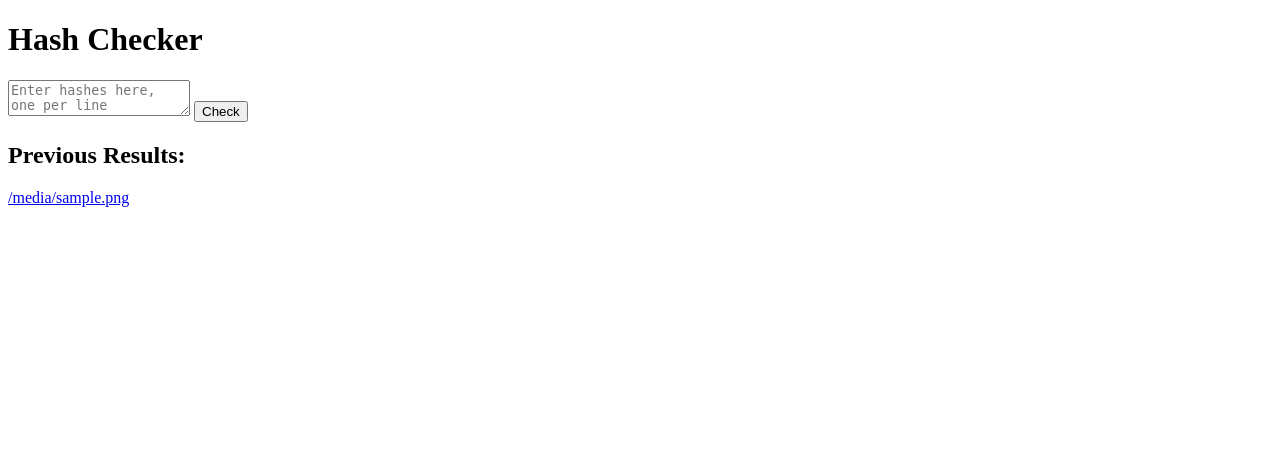
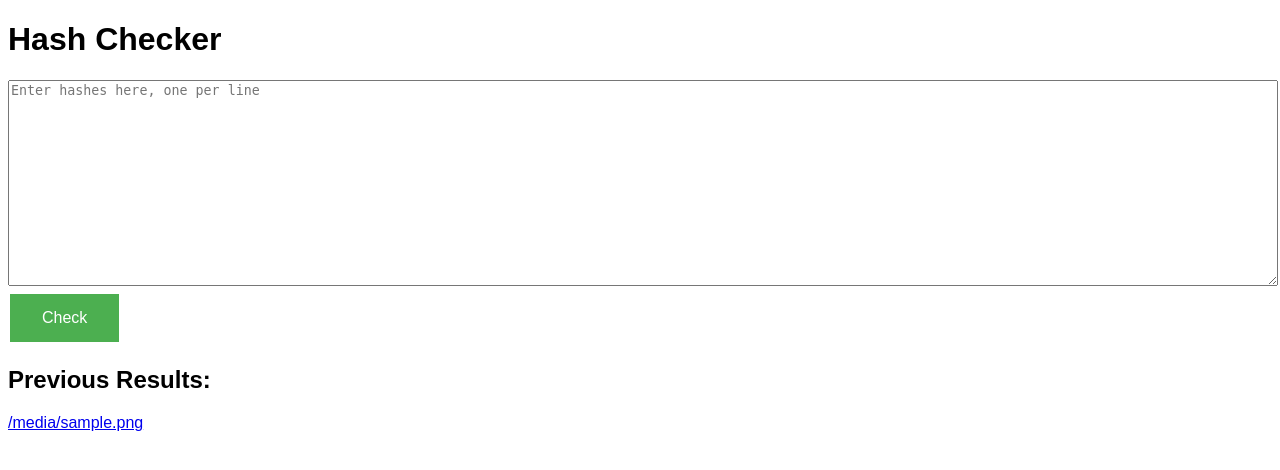
Before and after one commit to masluse/VirusTotal, a Flask app: template templates/index.html in a window 1280 px wide. Shown: the top 470 px of the page. Run offline with Flask 3, Linux system fonts and the light colour scheme; the template is opened without the code that fills it: most values are stand-ins (such as "Sample title", 1, 10 or a date in 2020).

Commit message:
Update index.html

```diff
--- a/templates/index.html
+++ b/templates/index.html
@@ -2,6 +2,30 @@
 <html>
 <head>
     <title>Hash Checker</title>
+    <style>
+        body {
+            font-family: Arial, sans-serif;
+        }
+        form {
+            margin-bottom: 20px;
+        }
+        textarea {
+            width: 100%;
+            height: 200px;
+        }
+        input[type="submit"] {
+            background-color: #4CAF50; /* Green */
+            border: none;
+            color: white;
+            padding: 15px 32px;
+            text-align: center;
+            text-decoration: none;
+            display: inline-block;
+            font-size: 16px;
+            margin: 4px 2px;
+            cursor: pointer;
+        }
+    </style>
 </head>
 <body>
     <h1>Hash Checker</h1>
```
